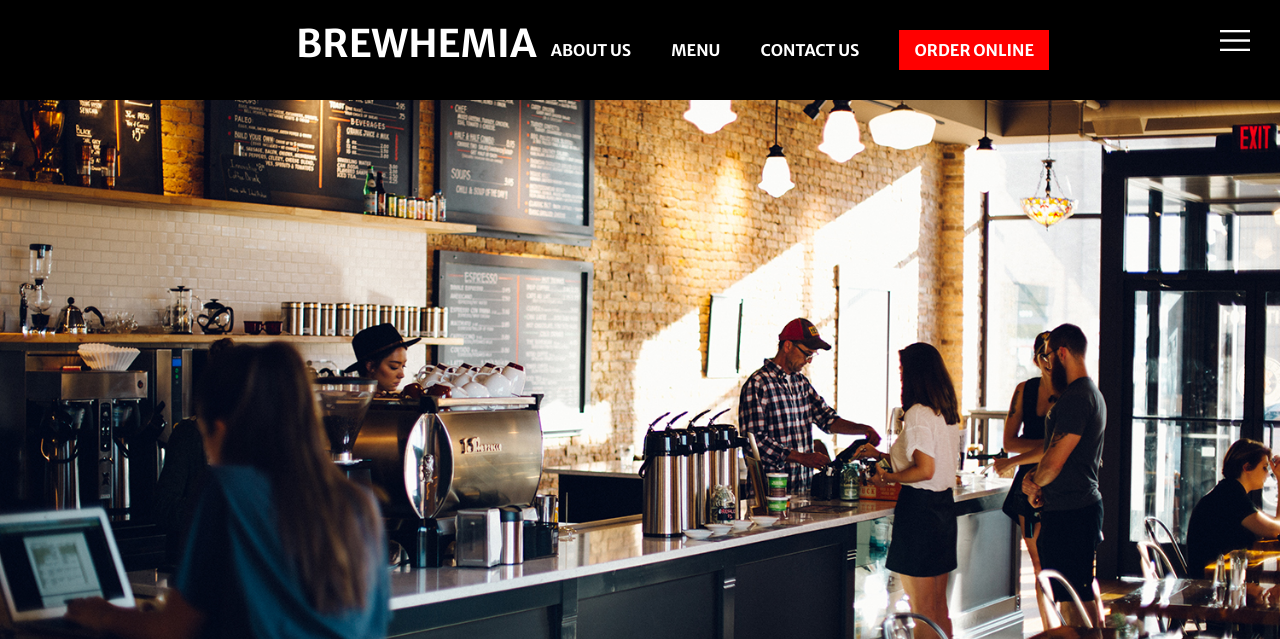
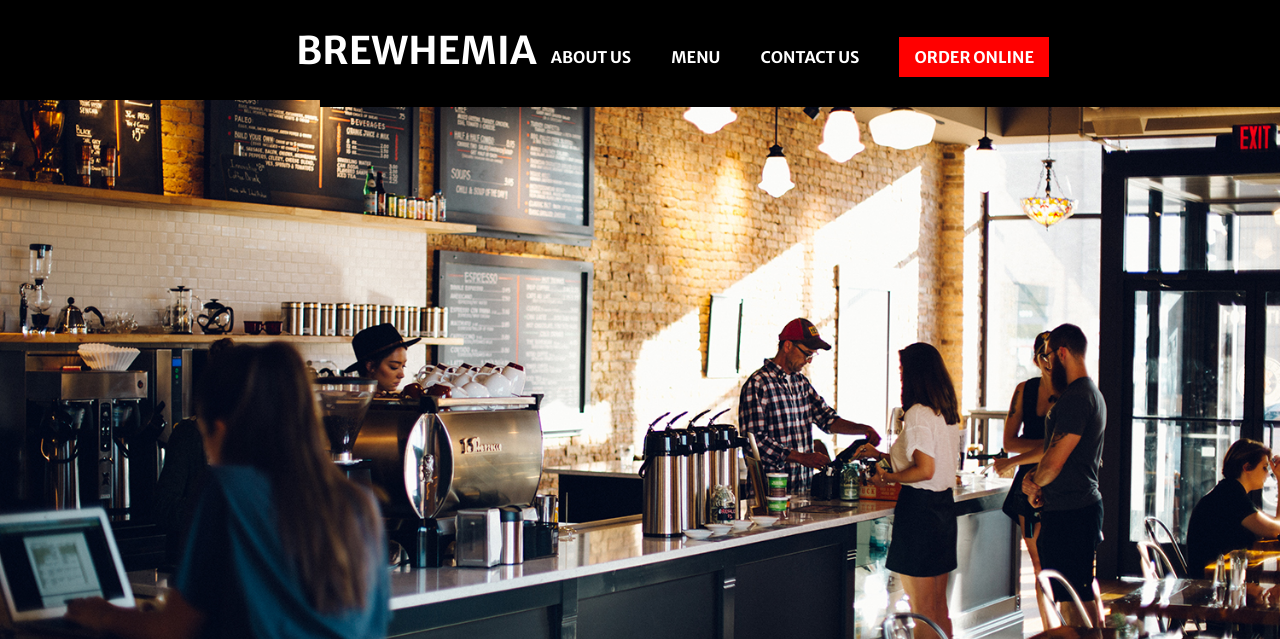
Before and after one commit to welbinator/brewhemia, a PHP site: page / in a window 1280 px wide. Shown: the top 639 px of the page. Run offline with PHP 8.4, Linux system fonts and the light colour scheme.

Commit message:
header height

```diff
--- a/assets/css/styles.css
+++ b/assets/css/styles.css
@@ -24,6 +24,7 @@ body {
 
 header {
     width: 100vw;
+    height: 100px;
     position: fixed;
     top: 0;
     left: 0;
@@ -274,7 +275,7 @@ nav {
     background: transparent;
     display: flex;
     justify-content: center;
-    /* background: black; */
+    background: black;
     z-index: 1;
 
 }
```
